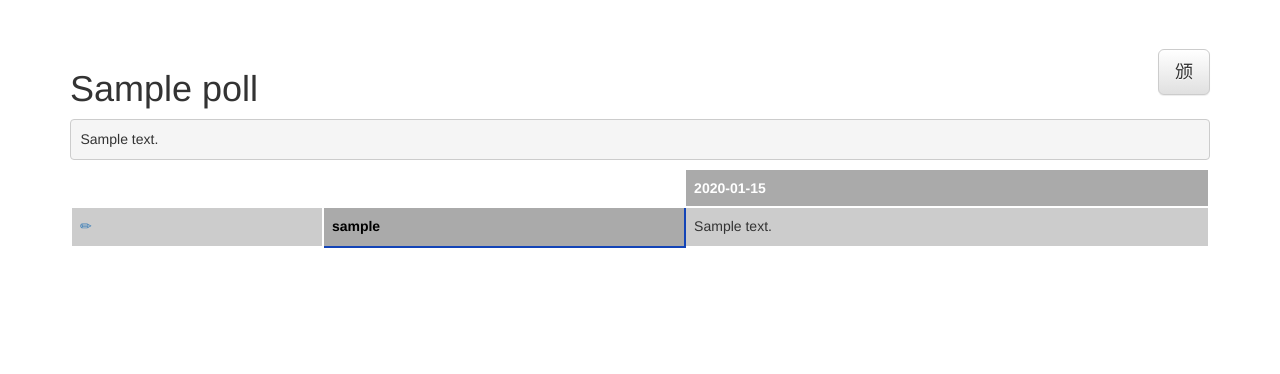
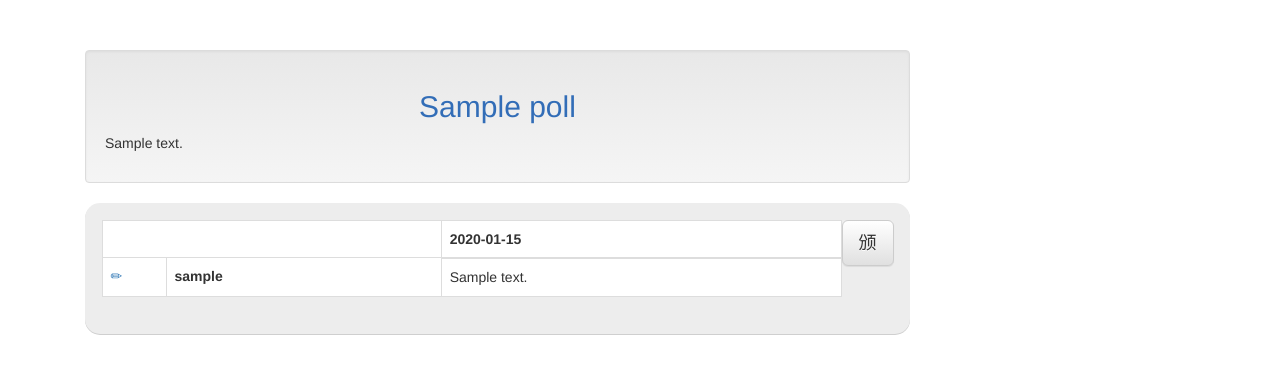
Before and after one commit to theneurasthenicrat/whale4, a Django app: template polls/templates/polls/poll.html in a window 1280 px wide. Shown: the part 51-425 px from the top of the page. Run offline with Django 3.2, Linux system fonts and the light colour scheme; the template is opened without the code that fills it: most values are stand-ins (such as "Sample title", 1, 10 or a date in 2020); some libraries are stand-ins or nearby versions; some web fonts are replaced.

Commit message:
Add css for viewPoll
Using the same presentation as Voting Poll

```diff
--- a/polls/forms.py
+++ b/polls/forms.py
@@ -12,9 +12,10 @@ class VotingPollForm(ModelForm):
         model = VotingPoll
         exclude = ['admin','poll_type','option_ballots','option_choice','option_modify']
         widgets = {
-            'closing_date': widgets.DateInput(attrs={'class': 'datepicker'}),
+            'closing_date': widgets.DateInput(attrs={'class': 'datepicker','placeholder': 'Enter closing date'}),
             'description': forms.Textarea(attrs={'cols': 80, 'rows': 4}),
         }
+
 
 
 class OptionForm(Form):
--- a/polls/static/polls/css/choice_ballot.css
+++ b/polls/static/polls/css/choice_ballot.css
@@ -245,3 +245,57 @@ fieldset[disabled] .btn-custom.active {
     background-color: #ffffff;
   }
 }
+
+.table-bordered tr td.poll-100percent {
+	background: rgb(76.0%, 100.0%, 63.0%);
+}
+
+.table-bordered tr td.poll-90percent {
+	background: rgb(80.8%, 100.0%, 62.4%);
+}
+
+.table-bordered tr td.poll-80percent {
+	background: rgb(85.6%, 100.0%, 61.8%);
+}
+
+.table-bordered tr td.poll-70percent {
+	background: rgb(90.4%, 100.0%, 61.2%);
+}
+
+.table-bordered tr td.poll-60percent {
+	background: rgb(95.2%, 100.0%, 60.6%);
+}
+
+.table-bordered tr td.poll-50percent {
+	background: rgb(100.0%, 100.0%, 60.0%);
+}
+
+.table-bordered tr td.poll-40percent {
+	background: rgb(100.0%, 93.4%, 61.0%);
+}
+
+.table-bordered tr td.poll-30percent {
+	background: rgb(100.0%, 86.8%, 62.0%);
+}
+
+.table-bordered tr td.poll-20percent {
+	background: rgb(100.0%, 80.2%, 63.0%);
+}
+
+.table-bordered tr td.poll-10percent {
+	background: rgb(100.0%, 73.6%, 64.0%);
+}
+
+.table-bordered  tr td.poll-0percent {
+	background: rgb(100.0%, 67.0%, 65.0%)
+}
+
+.table-bordered tr td.poll-undefined {
+	background: rgb(85.0%, 85.0%, 85.0%)
+}
+
+.table-bordered tbody tr td.controls {
+	width: 64px;
+	border-top-left-radius: 20px;
+	border-bottom-left-radius: 20px;
+}
--- a/polls/templates/polls/poll.html
+++ b/polls/templates/polls/poll.html
@@ -2,16 +2,27 @@
 {% load i18n %}
 {% block content %}
     {% csrf_token %}
-    <div class="pull-right">
-        <a href="{% url 'admin' poll.id %}" class="btn btn-default btn-lg"><span class="icon icon-settings"></span></a>
-    </div>
-    <h1>{{ poll.title }}</h1>
-    <pre style="font-family: 'Helvetica Neue', Helvetica, Arial, sans-serif; font-size: 14px;">{{ poll.description }}</pre>
-    <table class="table pollTable">
+
+    <div class="container-fluid col-lg-9">
+        <div class="well">
+            <h2> {{ poll.title }}</h2>
+            <p> {{ poll.description }}</p>
+        </div>
+
+
+
+
+
+ <div class="form-login clearfix  ">
+ <div class=" pull-right">
+ <a href="{% url 'admin' poll.id %}" class="btn btn-default btn-lg  "><span class="icon icon-settings"></span></a>
+ </div>
+ <div class="table-responsive ">
+    <table class="table table-bordered ">
         <thead>
         {% if poll.poll_type == "Date" %}
             <tr>
-                <td class="emptyCell" colspan="2" ></td>
+                <td class="border" colspan="2" ></td>
                 {% for m in months %}
                     <th colspan="{{ m.value }}">
                         {{ m.label }}
@@ -19,29 +30,40 @@
                 {% endfor %}
             </tr>
             <tr>
-                <td class="emptyCell" colspan="2" ></td>
+                <td class="border" colspan="2" ></td>
                 {% for d in days %}
                     <th colspan="{{ d.value }}">
                         {{ d.label }}
                     </th>
                 {% endfor %}
             </tr>
-        {% endif %}
-
-        <tr>
-            <td class="emptyCell" colspan="2" ></td>
+          {% if cand %}
+            <tr>
+            <td class="border" colspan="2" ></td>
             {% for c in candidates %}
                 <th>
                     {{ c.candidate }}
                 </th>
             {% endfor %}
         </tr>
+             {% endif %}
+        {% else %}
+
+        <tr>
+            <td class="border" colspan="2" ></td>
+            {% for c in candidates %}
+                <th>
+                    {{ c.candidate }}
+                </th>
+            {% endfor %}
+        </tr>
+        {% endif %}
         </thead>
         {% if votes %}
             <tbody>
             {% for v in votes %}
                 <tr>
-                    <td>
+                    <td class="controls">
 
                         <button type="button" data-toggle="modal" data-target="#myModal" class="close"><span class="icon icon-trash_can"></span></button>
                             <div class="modal fade" id="myModal" role="dialog">
@@ -78,9 +100,10 @@
             </table>
         {% else %}
             </table>
+            </div>
             <div style="margin-bottom: 30px;"><i>{% trans 'No vote yet... Do you want to be the first one? ' %}</i></div>
         {% endif %}
-
-
+</div>
+</div>
 
 {% endblock %}
```
Also changed, not shown: polls/templates/polls/vote.html (+13 -0 lines), polls/views.py (+22 -6 lines).
